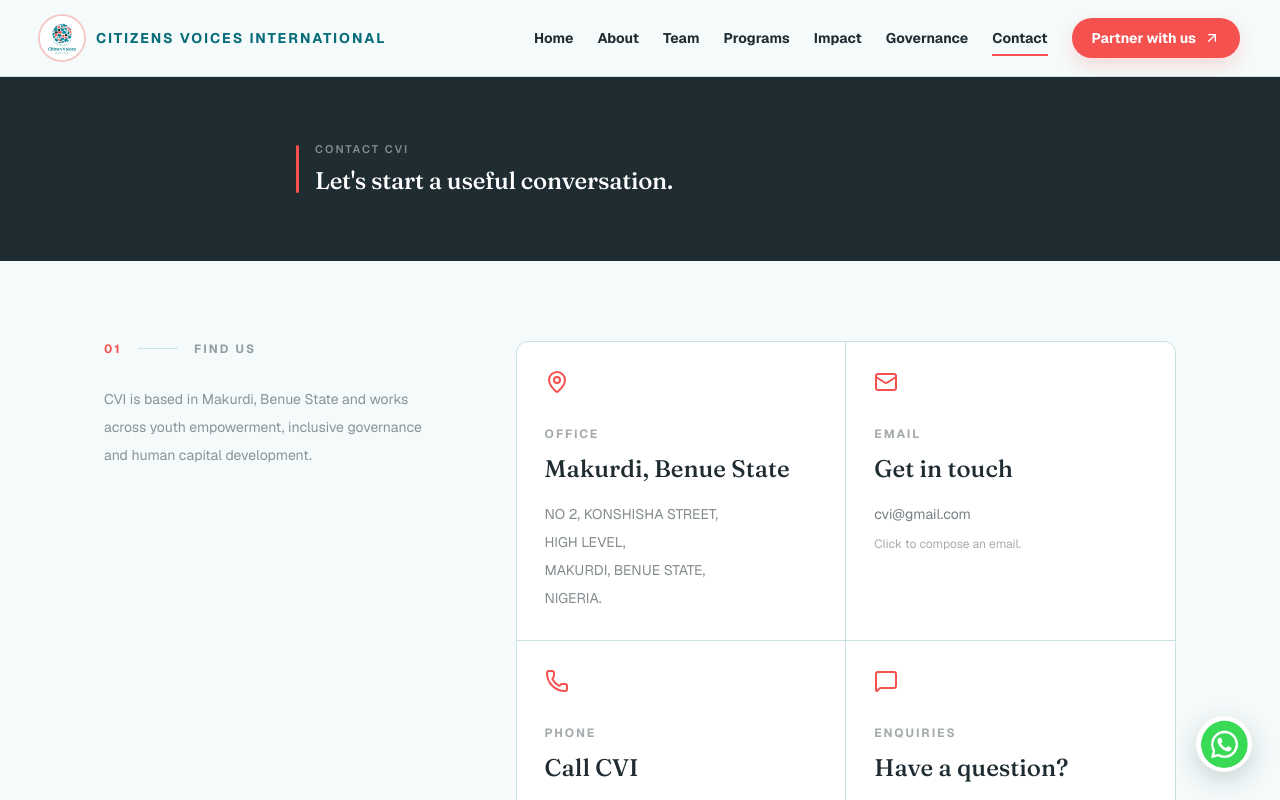
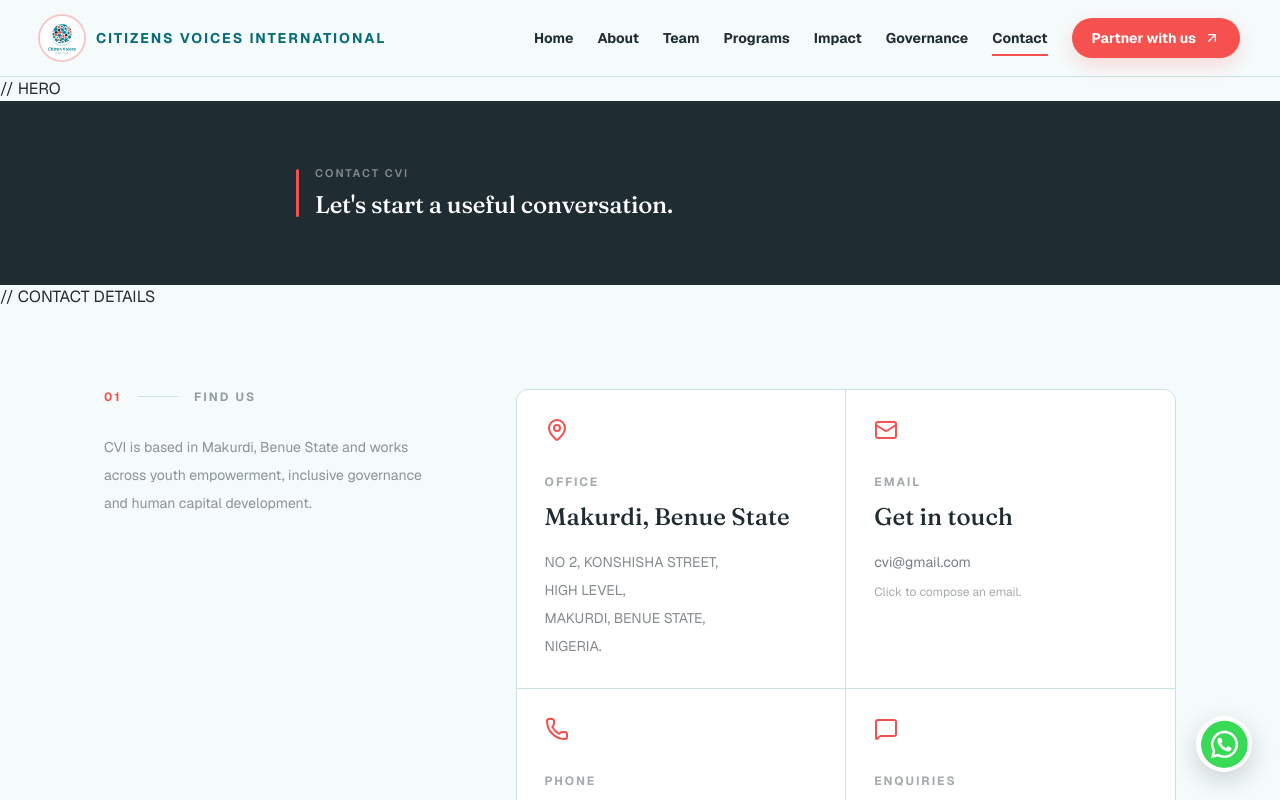
Before and after one commit to MaryAMsendoo/cvi, a Next.js app: page /contact in a window 1280 px wide. Shown: the top 800 px of the page. Built offline with nearby package versions, Linux system fonts and the light colour scheme.

Commit message:
Removed a comment on contact page

```diff
--- a/app/contact/page.tsx
+++ b/app/contact/page.tsx
@@ -18,17 +18,13 @@
 export default function ContactPage() {
   return (
     <main className="overflow-hidden">
-      {/* =========================================================
-          HERO
-      ========================================================= */}
+          // HERO
      <PageHero
   eyebrow="Contact CVI"
   title="Let's start a useful conversation."
 />
 
-      {/* =========================================================
-          CONTACT DETAILS
-      ========================================================= */}
+          // CONTACT DETAILS
       <section className="relative bg-background">
         <div className="mx-auto max-w-6xl px-6 py-16 sm:px-10 sm:py-20">
           <div className="grid gap-14 lg:grid-cols-[0.7fr_1.3fr]">
```
